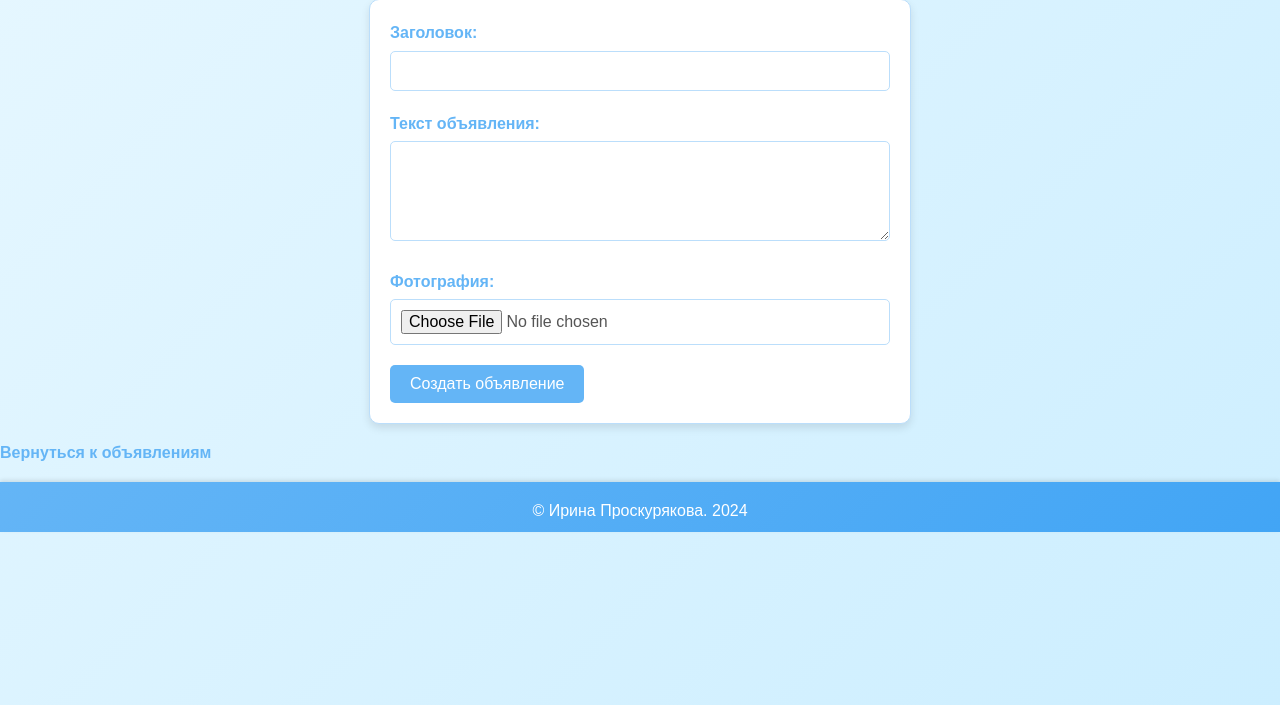
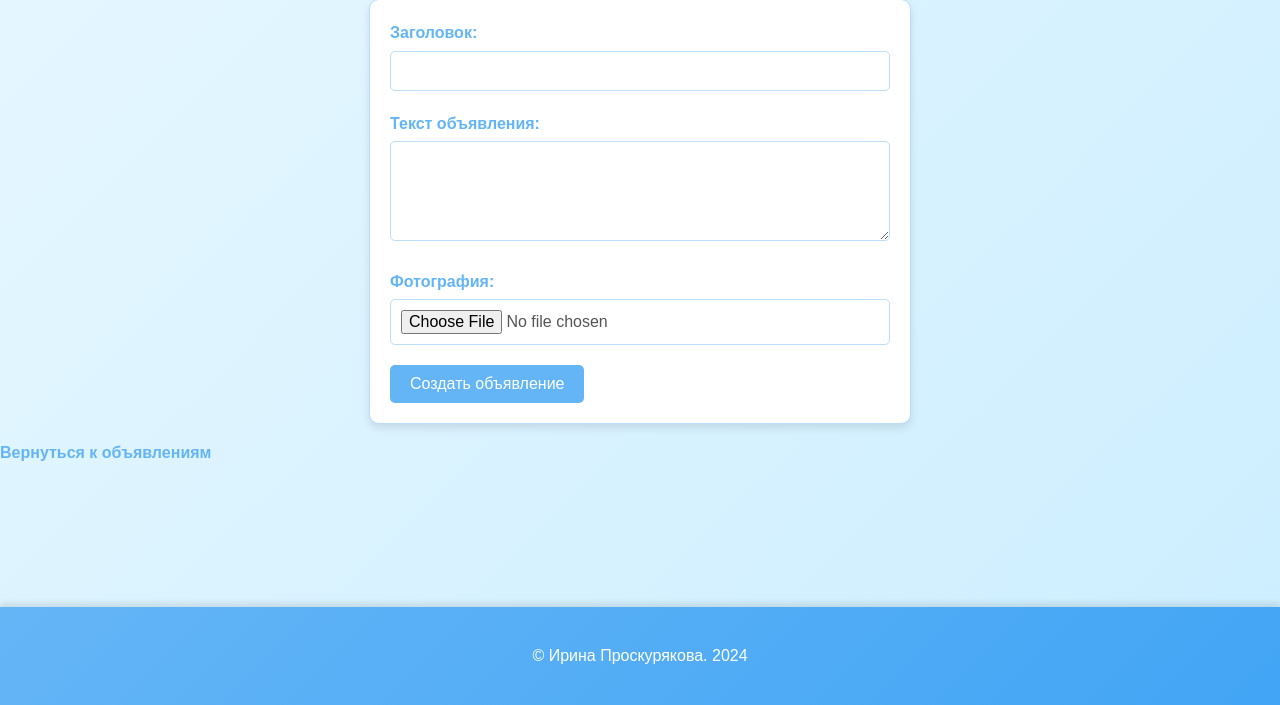
Before and after one commit to rinarocketswife/RGZ, a Flask app: page /create_ad in a window 1280 px wide. Shown: the part 95-800 px from the top of the page. Run offline with Flask 3, Linux system fonts and the light colour scheme; the visitor is signed in with stand-in values (Sample User, id 1).

```diff
--- a/static/main.css
+++ b/static/main.css
@@ -230,11 +230,20 @@ form {
 
 /* Футер */
 footer {
-    display: block;
-    height: 50px;
-    bottom: 0;
     background: linear-gradient(135deg, #64b5f6, #42a5f5); /* Градиент для футера */
     color: #fff;
+    padding: 20px 0;
     text-align: center;
-    box-shadow: 0 -2px 4px rgba(0, 0, 0, 0.1);
+    box-shadow: 0 -4px 6px rgba(0, 0, 0, 0.1); /* Тень сверху */
+    width: 100%;
+    margin-top: auto; /* Футер прижимается к низу страницы */
 }
+
+footer .footer-content {
+    display: flex;
+    justify-content: space-between;
+    align-items: center;
+    max-width: 1200px;
+    margin: 0 auto;
+    padding: 0 20px;
+}
```
